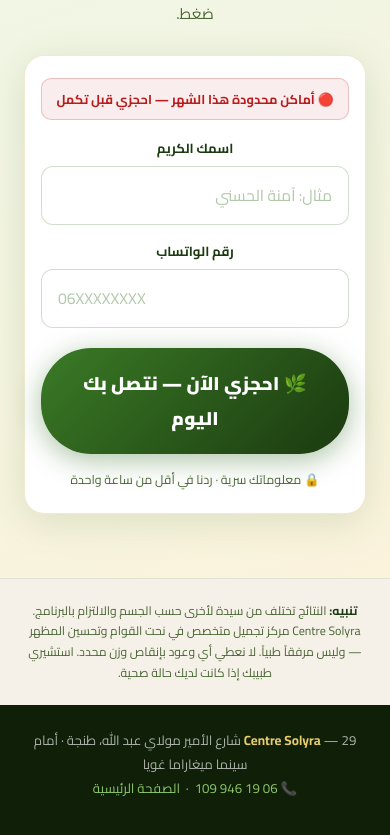
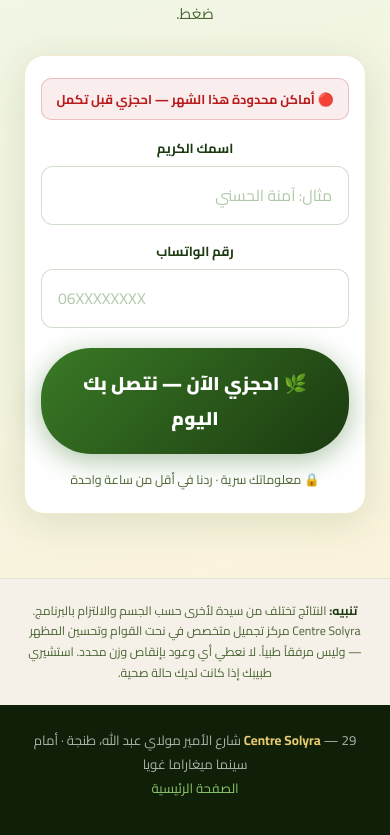
Before and after one commit to AmraniHub/solyra-centre, a website: page slim.html in a window 390 px wide. Shown: the part 5249-6084 px from the top of the page. Drawn offline with Linux system fonts and the light colour scheme.

Commit message:
fix: remove phone number from slim.html

```diff
--- a/slim.html
+++ b/slim.html
@@ -740,7 +740,6 @@
 <!-- ══ FOOTER ══ -->
 <footer>
   <strong style="color:var(--gold-mid)">Centre Solyra</strong> — 29 شارع الأمير مولاي عبد الله، طنجة · أمام سينما ميغاراما غويا<br />
-  <a href="tel:0619946109">📞 06 19 946 109</a> &nbsp;·&nbsp;
   <a href="/">الصفحة الرئيسية</a>
 </footer>
 
```
